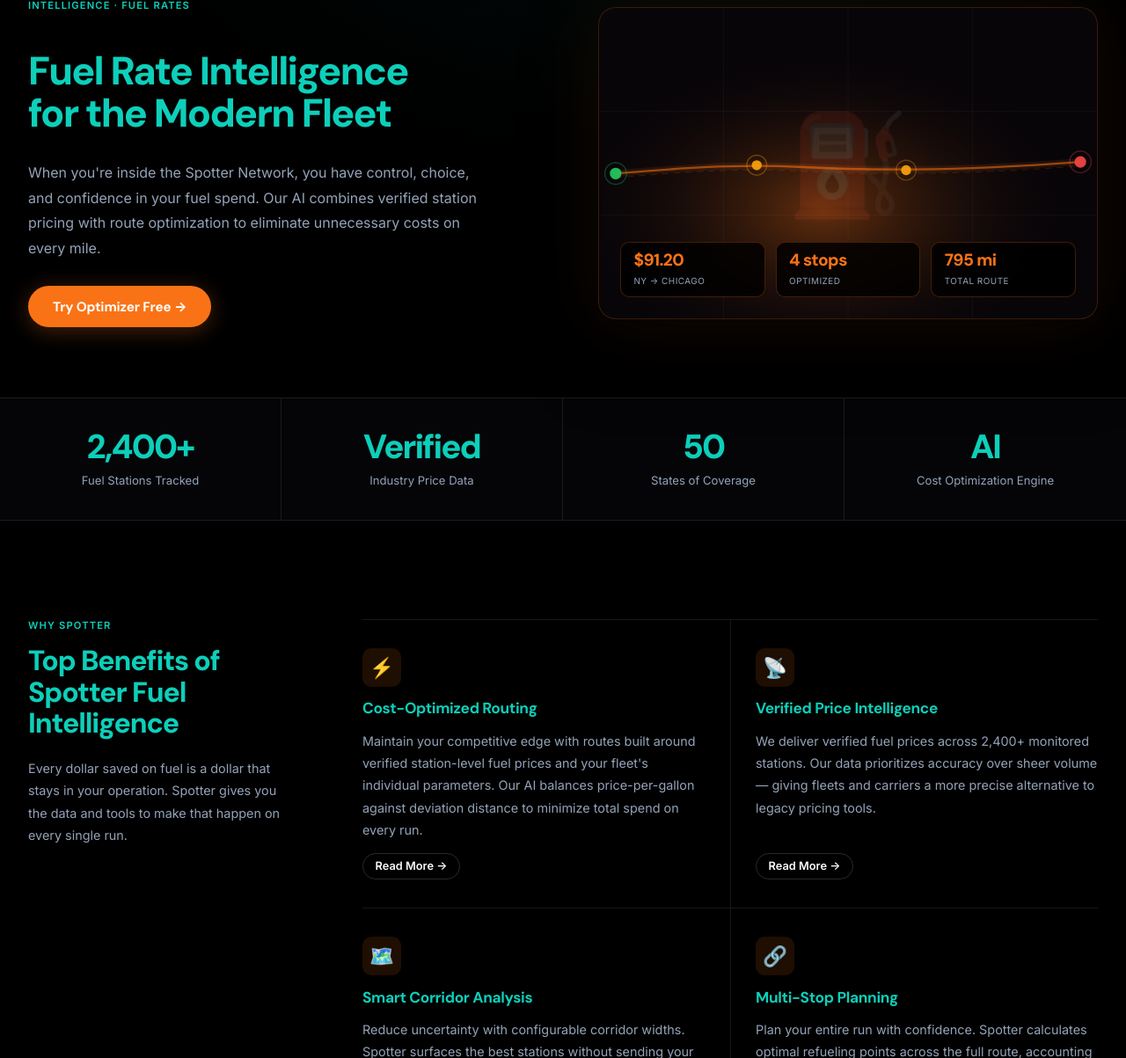
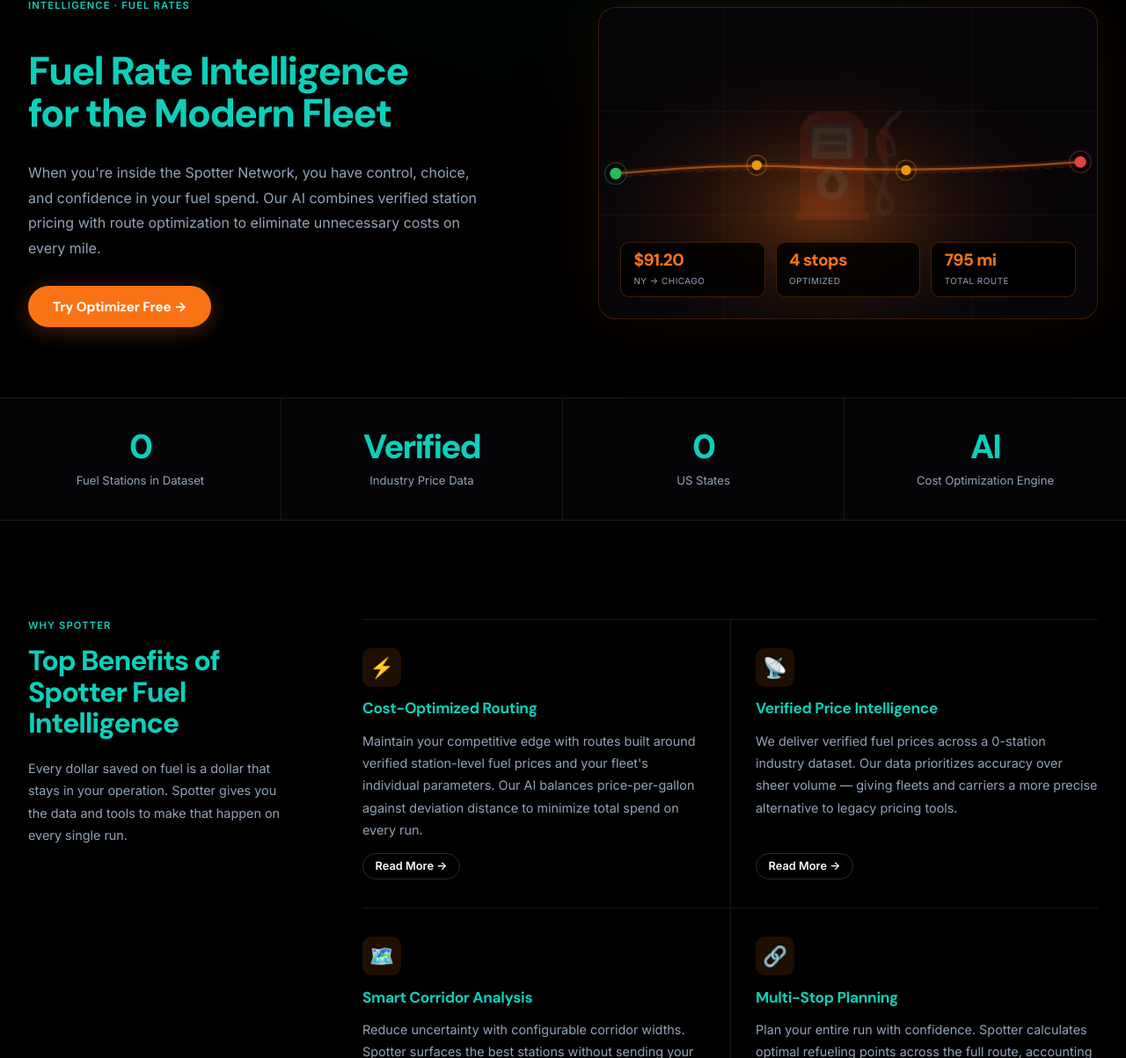
Before and after one commit to abhisek-futx-da/SpotterAI, a Django app: page / in a window 1280 px wide. Shown: the part 145-1348 px from the top of the page at 88% size. Run offline with Django 5.2, Linux system fonts and the light colour scheme; data that the repository does not hold is empty; parts of the project's set-up code (start-up, migrations or seed data) failed here and were passed over.

Commit message:
Replace every hardcoded dataset claim with real DB-queried stats
"2,400+ stations" and "50 states" were invented marketing numbers — the
dataset actually holds 8,151 stations across 47 US states plus Canadian
provinces. The homepage now queries the real counts from the database at
render time (stats bar, benefits copy, sidebar metrics, FAQ), so the page
can never claim coverage the data doesn't back up.

```diff
--- a/config/urls.py
+++ b/config/urls.py
@@ -3,9 +3,7 @@ from django.contrib import admin
 from django.urls import include, path
 from django.views.generic import TemplateView
 
-
-def tv(template):
-    return TemplateView.as_view(template_name=f"route_planner/{template}")
+from route_planner.views import rates_page
 
 
 def coming_soon(title, icon, description):
@@ -19,9 +17,9 @@ urlpatterns = [
     path("admin/", admin.site.urls),
     path("api/", include("route_planner.urls")),
 
-    # Homepage — Fuel Route Optimizer + Lane Rate Intelligence + Carrier Verification
-    path("", tv("solutions/rates.html"), name="home"),
-    path("solutions/rates/", tv("solutions/rates.html"), name="solution-rates"),
+    # Homepage — stats rendered from the real dataset, never hardcoded
+    path("", rates_page, name="home"),
+    path("solutions/rates/", rates_page, name="solution-rates"),
 
     # Upcoming solutions — real pages so nav links never dead-end
     path("solutions/capacity/", coming_soon(
--- a/route_planner/templates/route_planner/solutions/rates.html
+++ b/route_planner/templates/route_planner/solutions/rates.html
@@ -394,9 +394,9 @@
 
 <!-- ─── STATS BAR ─── -->
 <div class="stats-bar">
-    <div class="stat-item"><span class="stat-num">2,400+</span><span class="stat-lbl">Fuel Stations Tracked</span></div>
+    <div class="stat-item"><span class="stat-num">{{ station_count }}</span><span class="stat-lbl">Fuel Stations in Dataset</span></div>
     <div class="stat-item"><span class="stat-num">Verified</span><span class="stat-lbl">Industry Price Data</span></div>
-    <div class="stat-item"><span class="stat-num">50</span><span class="stat-lbl">States of Coverage</span></div>
+    <div class="stat-item"><span class="stat-num">{{ us_state_count }}</span><span class="stat-lbl">US States{% if has_canada %} + Canada{% endif %}</span></div>
     <div class="stat-item"><span class="stat-num">AI</span><span class="stat-lbl">Cost Optimization Engine</span></div>
 </div>
 
@@ -418,7 +418,7 @@
         <div class="bc">
             <div class="bc-icon">📡</div>
             <h3 class="bc-h3">Verified Price Intelligence</h3>
-            <p class="bc-p">We deliver verified fuel prices across 2,400+ monitored stations. Our data prioritizes accuracy over sheer volume — giving fleets and carriers a more precise alternative to legacy pricing tools.</p>
+            <p class="bc-p">We deliver verified fuel prices across a {{ station_count }}-station industry dataset. Our data prioritizes accuracy over sheer volume — giving fleets and carriers a more precise alternative to legacy pricing tools.</p>
             <a class="btn-rm" href="#faq">Read More →</a>
         </div>
         <div class="bc">
@@ -449,7 +449,7 @@
         <aside class="sidebar">
             <div class="sb">
                 <div class="sb-metrics">
-                    <div class="sb-m"><span class="sb-m-v">2.4K+</span><span class="sb-m-l">Stations</span></div>
+                    <div class="sb-m"><span class="sb-m-v">{{ station_count }}</span><span class="sb-m-l">Stations</span></div>
                     <div class="sb-m"><span class="sb-m-v">Verified</span><span class="sb-m-l">Prices</span></div>
                     <div class="sb-m"><span class="sb-m-v">AI</span><span class="sb-m-l">Optimized</span></div>
                 </div>
@@ -932,7 +932,7 @@
         </div>
         <div class="faq-item">
             <button class="faq-q">How current is the fuel price data?<span class="faq-icon">+</span></button>
-            <div class="faq-a">Spotter's pricing covers 2,400+ stations across all 50 states, sourced from a verified industry dataset. The optimizer focuses on the station-to-station price differences along your corridor — the spread that actually drives your savings — rather than chasing minute-by-minute feeds.</div>
+            <div class="faq-a">Spotter's pricing covers {{ station_count }} stations across {{ us_state_count }} US states{% if has_canada %} plus Canadian provinces{% endif %}, sourced from a verified industry dataset. The optimizer focuses on the station-to-station price differences along your corridor — the spread that actually drives your savings — rather than chasing minute-by-minute feeds.</div>
         </div>
         <div class="faq-item">
             <button class="faq-q">What is the corridor width setting?<span class="faq-icon">+</span></button>
--- a/route_planner/views.py
+++ b/route_planner/views.py
@@ -25,3 +25,32 @@ class OptimizeRouteView(View):
             return JsonResponse({"error": str(exc), "code": exc.code}, status=exc.status_code)
 
         return JsonResponse(plan, status=200)
+
+
+US_STATE_CODES = {
+    "AL", "AK", "AZ", "AR", "CA", "CO", "CT", "DE", "FL", "GA", "HI", "ID",
+    "IL", "IN", "IA", "KS", "KY", "LA", "ME", "MD", "MA", "MI", "MN", "MS",
+    "MO", "MT", "NE", "NV", "NH", "NJ", "NM", "NY", "NC", "ND", "OH", "OK",
+    "OR", "PA", "RI", "SC", "SD", "TN", "TX", "UT", "VT", "VA", "WV", "WI",
+    "WY", "DC",
+}
+
+
+def rates_page(request):
+    """Homepage — renders with REAL dataset stats queried from the DB, so the
+    page never claims a station count or coverage the data doesn't back up."""
+    from django.shortcuts import render
+    from .models import FuelStation
+
+    station_count = FuelStation.objects.count()
+    states = set(
+        FuelStation.objects.exclude(state="").values_list("state", flat=True).distinct()
+    )
+    us_states = {s for s in states if s.upper().strip() in US_STATE_CODES}
+    has_canada = len(states) > len(us_states)
+
+    return render(request, "route_planner/solutions/rates.html", {
+        "station_count": f"{station_count:,}",
+        "us_state_count": len(us_states),
+        "has_canada": has_canada,
+    })
```
